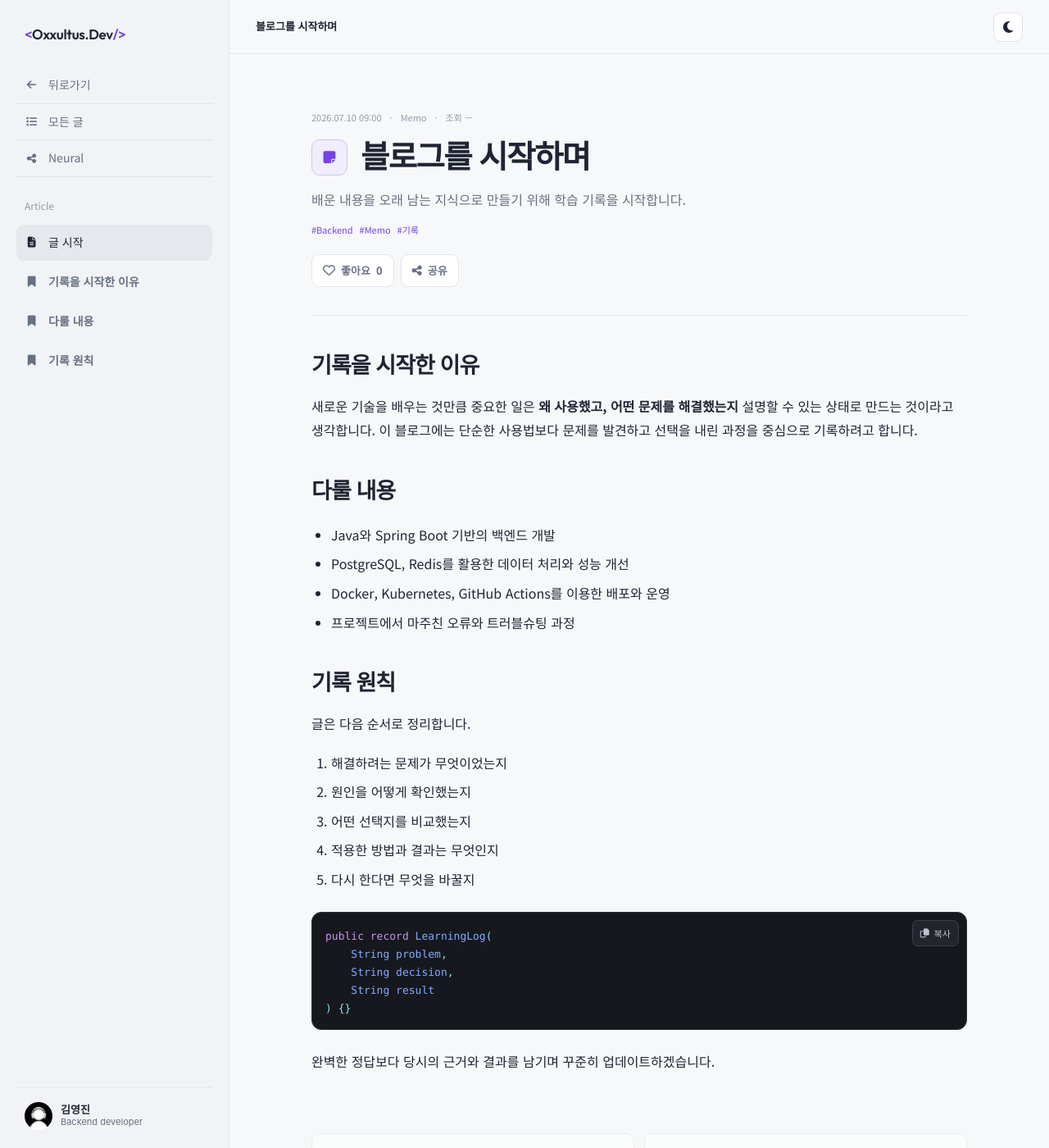
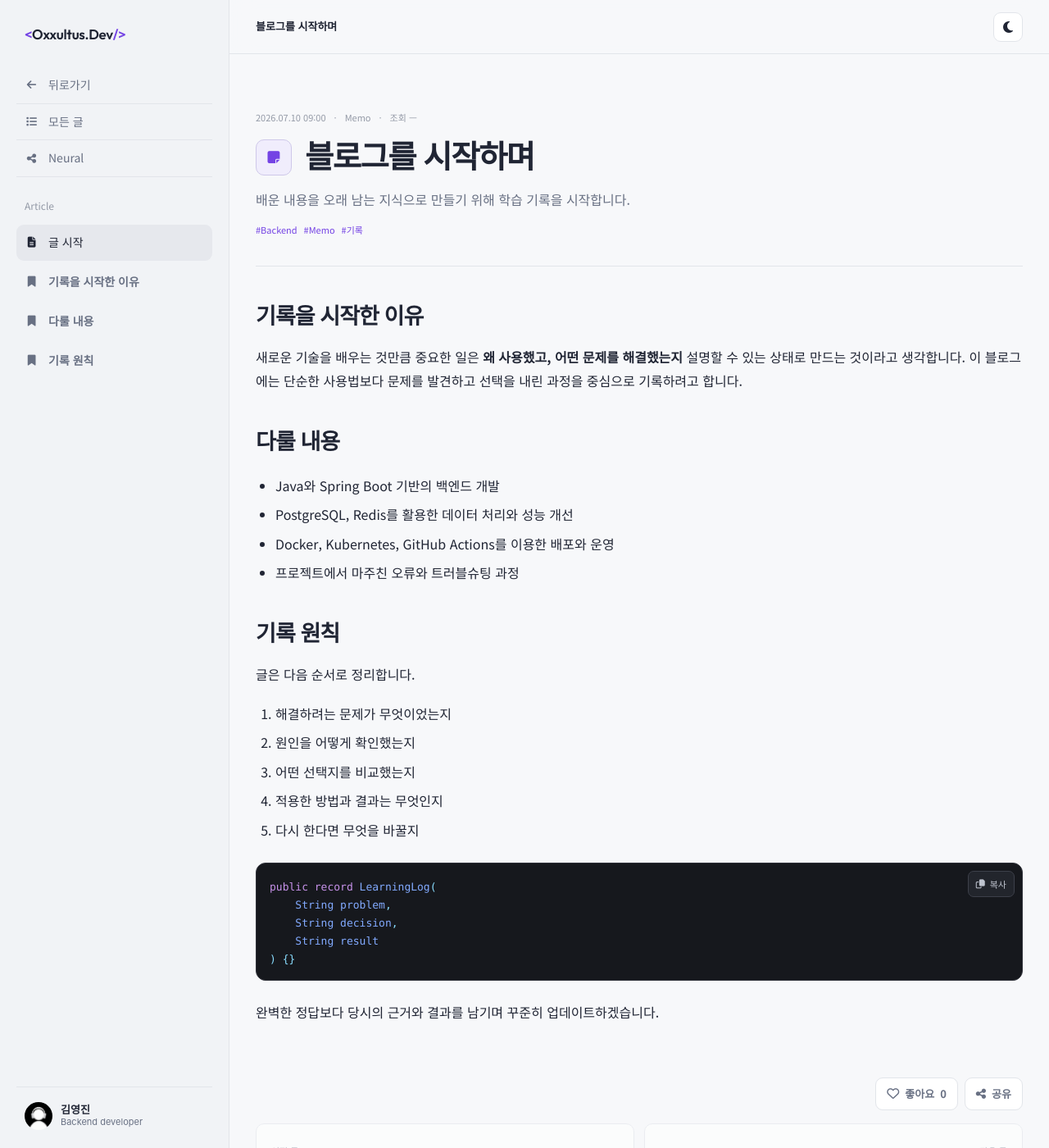
Before and after one commit to oxxultus/resume, a Jekyll site: the page built from _posts/2026-07-10-blog-start.md, in a window 1280 px wide and 1400 px high. Shown: the whole window at 82% size. Built offline with Jekyll 4.4.1, drawn with Linux system fonts in a browser that asks for light colours.

Commit message:
Refine article title and footer actions

```diff
--- a/_layouts/post.html
+++ b/_layouts/post.html
@@ -11,7 +11,7 @@
     <link rel="preconnect" href="https://fonts.gstatic.com" crossorigin>
     <link href="https://fonts.googleapis.com/css2?family=Noto+Sans+KR:wght@300;400;500;700;900&family=Outfit:wght@300;400;600;800&display=swap" rel="stylesheet">
     <link rel="stylesheet" href="https://cdnjs.cloudflare.com/ajax/libs/font-awesome/6.4.0/css/all.min.css">
-    <link rel="stylesheet" href="{{ '/blog.css?v=20260712-6' | relative_url }}">
+    <link rel="stylesheet" href="{{ '/blog.css?v=20260712-7' | relative_url }}">
 </head>
 <body>
     <aside class="blog-sidebar">
@@ -49,10 +49,6 @@
                 </div>
                 {% if page.summary %}<p>{{ page.summary }}</p>{% endif %}
                 <div class="post-tags">{% for tag in page.tags %}<span>#{{ tag }}</span>{% endfor %}</div>
-                <div class="article-actions">
-                    <button class="post-like-button" type="button" data-like-button aria-label="이 글 좋아요" aria-pressed="false"><i class="far fa-heart"></i><span>좋아요</span><strong data-like-count>0</strong></button>
-                    <button class="article-share-button" type="button" data-share-button aria-label="이 글 공유"><i class="fas fa-share-nodes"></i><span data-share-label>공유</span></button>
-                </div>
             </header>
             <div class="article-body">{{ content }}</div>
             {% assign category_name = page.categories | first %}
@@ -66,6 +62,10 @@
                 {% if category_post.url == page.url %}{% assign found_current = true %}{% assign newer_post = last_post %}{% endif %}
                 {% assign last_post = category_post %}
             {% endfor %}
+            <div class="article-actions">
+                <button class="post-like-button" type="button" data-like-button aria-label="이 글 좋아요" aria-pressed="false"><i class="far fa-heart"></i><span>좋아요</span><strong data-like-count>0</strong></button>
+                <button class="article-share-button" type="button" data-share-button aria-label="이 글 공유"><i class="fas fa-share-nodes"></i><span data-share-label>공유</span></button>
+            </div>
             <nav class="article-navigation" aria-label="같은 카테고리의 이전 글과 다음 글">
                 {% if older_post %}<a href="{{ older_post.url | relative_url }}"><small>이전 글</small><strong>{{ older_post.title }}</strong></a>{% else %}<span class="article-nav-empty"><small>이전 글</small><strong>이전 글이 없습니다</strong></span>{% endif %}
                 {% if newer_post %}<a class="article-nav-next" href="{{ newer_post.url | relative_url }}"><small>다음 글</small><strong>{{ newer_post.title }}</strong></a>{% else %}<span class="article-nav-empty article-nav-next"><small>다음 글</small><strong>다음 글이 없습니다</strong></span>{% endif %}
--- a/blog.css
+++ b/blog.css
@@ -101,7 +101,7 @@ button { font: inherit; }
 .post-meta > span::before, .post-meta > button::before { content: '·'; margin-right: 10px; color: var(--faint); }
 .post-view-count { font-variant-numeric: tabular-nums; }
 .post-like-count { font-variant-numeric: tabular-nums; }
-.article-actions { display: flex; gap: 8px; margin-top: 20px; }.article-header > .post-meta { padding-right: 0; }
+.article-actions { display: flex; justify-content: flex-end; gap: 8px; margin-top: 64px; }.article-header > .post-meta { padding-right: 0; }
 .post-like-button, .article-share-button { display: inline-flex; align-items: center; gap: 7px; min-height: 40px; padding: 8px 13px; border: 1px solid var(--line); border-radius: 9px; background: var(--surface); color: var(--muted); font-size: 13px; font-weight: 600; cursor: pointer; }
 .post-like-button i { font-size: 15px; }.post-like-button strong { min-width: 1ch; font-variant-numeric: tabular-nums; }
 .article-share-button i { font-size: 14px; }.post-like-button:hover, .post-like-button:focus-visible, .post-like-button[aria-pressed="true"], .article-share-button:hover, .article-share-button:focus-visible { border-color: color-mix(in srgb, var(--accent) 45%, var(--line)); background: var(--surface-soft); color: var(--accent); outline: none; }
@@ -118,11 +118,11 @@ button { font: inherit; }
 .pagination button:hover, .pagination button:focus-visible { border-color: var(--accent); color: var(--text); outline: none; }
 .pagination button[aria-current="page"] { border-color: color-mix(in srgb, var(--accent) 40%, var(--line)); background: var(--surface-soft); color: var(--accent); font-weight: 700; }
 .empty-posts { padding: 45px 0; color: var(--muted); text-align: center; }
-.article { width: min(800px, calc(100% - 64px)); margin: 0 auto; padding: 68px 0 96px; }
+.article { width: min(960px, calc(100% - 64px)); margin: 0 auto; padding: 68px 0 96px; }
 .article-header { position: relative; padding-bottom: 34px; border-bottom: 1px solid var(--line); }
 .article-title-row { display: flex; align-items: flex-start; gap: 16px; margin: 12px 0 16px; }
 .article-title-row .post-tech-icon { flex-basis: 44px; width: 44px; height: 44px; margin-top: 5px; font-size: 17px; }
-.article-header h1 { margin: 0; font-size: clamp(28px, 3vw, 40px); line-height: 1.22; letter-spacing: -.04em; text-wrap: balance; }
+.article-header h1 { margin: 0; font-size: clamp(28px, 3vw, 40px); line-height: 1.22; letter-spacing: -.04em; word-break: keep-all; overflow-wrap: normal; text-wrap: pretty; }
 .article-header > p { max-width: 680px; margin: 0; color: var(--muted); font-size: 16px; }
 .article-body { padding-top: 34px; font-size: 16px; line-height: 1.85; }
 .article-body h2 { margin: 32px 0 12px; font-size: 27px; letter-spacing: -.035em; scroll-margin-top: 86px; }.article-body h3 { margin: 20px 0 8px; font-size: 19px; scroll-margin-top: 86px; }
@@ -154,7 +154,7 @@ button { font: inherit; }
 .mermaid-diagram svg { display: block; max-width: 100%; height: auto; margin: 0 auto; }
 .mermaid-error { color: var(--muted); font-size: 13px; text-align: left; white-space: pre-wrap; }
 .article-footer { margin-top: 70px; padding-top: 25px; border-top: 1px solid var(--line); }.article-footer a { display: inline-flex; align-items: center; gap: 8px; color: var(--muted); font-size: 13px; }
-.article-navigation { display: grid; grid-template-columns: 1fr 1fr; gap: 12px; margin-top: 72px; }
+.article-navigation { display: grid; grid-template-columns: 1fr 1fr; gap: 12px; margin-top: 16px; }
 .article-navigation > a, .article-navigation > span { display: flex; min-height: 92px; flex-direction: column; justify-content: center; gap: 5px; padding: 16px 18px; border: 1px solid var(--line); border-radius: 10px; background: var(--surface); }
 .article-navigation small { color: var(--faint); font-size: 11px; }.article-navigation strong { overflow: hidden; color: var(--text); font-size: 13px; line-height: 1.5; text-overflow: ellipsis; white-space: nowrap; }
 .article-navigation a:hover, .article-navigation a:focus-visible { border-color: color-mix(in srgb, var(--accent) 40%, var(--line)); background: var(--surface-soft); outline: none; }.article-nav-next { text-align: right; }.article-nav-empty { opacity: .58; }
@@ -172,14 +172,14 @@ button { font: inherit; }
     .sidebar-close { position: absolute; top: 18px; right: 14px; display: grid; place-items: center; width: 36px; height: 36px; border: 0; border-radius: 8px; background: transparent; color: var(--text); cursor: pointer; }
     .sidebar-close:hover, .sidebar-close:focus-visible { background: var(--surface-soft); outline: none; }
     .blog-main { margin-left: 0; }.blog-topbar { height: 62px; padding: 0 16px; }.blog-menu { display: block; }
-    .blog-content, .article { width: min(100% - 32px, 800px); padding-top: 55px; }
+    .blog-content, .article { width: min(100% - 32px, 960px); padding-top: 55px; }
     .blog-hero { padding-bottom: 58px; }.blog-hero.is-filtered { padding-bottom: 32px; }.blog-hero h1 { font-size: 40px; }
     .article-header h1 { font-size: 32px; }.article-body { min-width: 0; font-size: 15px; }.article-body .code-block-shell pre { font-size: 12px; line-height: 1.65; }
     .post-card { padding: 24px 4px; }.post-title-row { align-items: flex-start; gap: 10px; margin: 8px 0 7px; }.post-card h2 { font-size: 20px; line-height: 1.38; letter-spacing: -.025em; }.post-tech-icon { flex-basis: 32px; width: 32px; height: 32px; border-radius: 8px; font-size: 12px; }
     .article-title-row { gap: 12px; }.article-title-row .post-tech-icon { flex-basis: 38px; width: 38px; height: 38px; margin-top: 3px; font-size: 15px; }
     .post-section-heading { align-items: stretch; flex-direction: column; }.post-heading-tools { display: grid; grid-template-columns: minmax(0,1fr) minmax(0,1fr); width: 100%; }.post-count { grid-row: 1; grid-column: 1 / -1; }.search-control { grid-row: 2; grid-column: 1; min-width: 0; }.search-control input { width: 100%; min-width: 0; }.sort-control { grid-row: 2; grid-column: 2; min-width: 0; }.sort-control > span { display: none; }
     .sort-trigger { width: 100%; min-width: 0; }.sort-menu { right: 0; left: 0; width: 100%; }.article-navigation { grid-template-columns: 1fr; }.article-nav-next { text-align: left; }
-    .post-like-button, .article-share-button { min-height: 44px; }
+    .article-actions { justify-content: flex-start; margin-top: 48px; }.post-like-button, .article-share-button { min-height: 44px; }
     .neural-content { width: calc(100% - 32px); padding: 48px 0 56px; }.neural-header { align-items: flex-start; flex-direction: column; gap: 18px; }.neural-header h1 { font-size: 34px; }.neural-legend { justify-content: flex-start; }.neural-canvas { height: 520px; }.neural-node text { font-size: 10px; }
 }
 @media (prefers-reduced-motion: reduce) { html { scroll-behavior: auto; } * { transition-duration: .01ms !important; } }
--- a/blog/index.html
+++ b/blog/index.html
@@ -15,7 +15,7 @@ permalink: /blog/
     <link rel="preconnect" href="https://fonts.gstatic.com" crossorigin>
     <link href="https://fonts.googleapis.com/css2?family=Noto+Sans+KR:wght@300;400;500;700;900&family=Outfit:wght@300;400;600;800&display=swap" rel="stylesheet">
     <link rel="stylesheet" href="https://cdnjs.cloudflare.com/ajax/libs/font-awesome/6.4.0/css/all.min.css">
-    <link rel="stylesheet" href="{{ '/blog.css?v=20260712-6' | relative_url }}">
+    <link rel="stylesheet" href="{{ '/blog.css?v=20260712-7' | relative_url }}">
 </head>
 <body>
     <aside class="blog-sidebar">
--- a/blog/neural.html
+++ b/blog/neural.html
@@ -15,7 +15,7 @@ permalink: /blog/neural/
     <link rel="preconnect" href="https://fonts.gstatic.com" crossorigin>
     <link href="https://fonts.googleapis.com/css2?family=Noto+Sans+KR:wght@300;400;500;700;900&family=Outfit:wght@300;400;600;800&display=swap" rel="stylesheet">
     <link rel="stylesheet" href="https://cdnjs.cloudflare.com/ajax/libs/font-awesome/6.4.0/css/all.min.css">
-    <link rel="stylesheet" href="{{ '/blog.css?v=20260712-6' | relative_url }}">
+    <link rel="stylesheet" href="{{ '/blog.css?v=20260712-7' | relative_url }}">
 </head>
 <body>
     <aside class="blog-sidebar">
```
